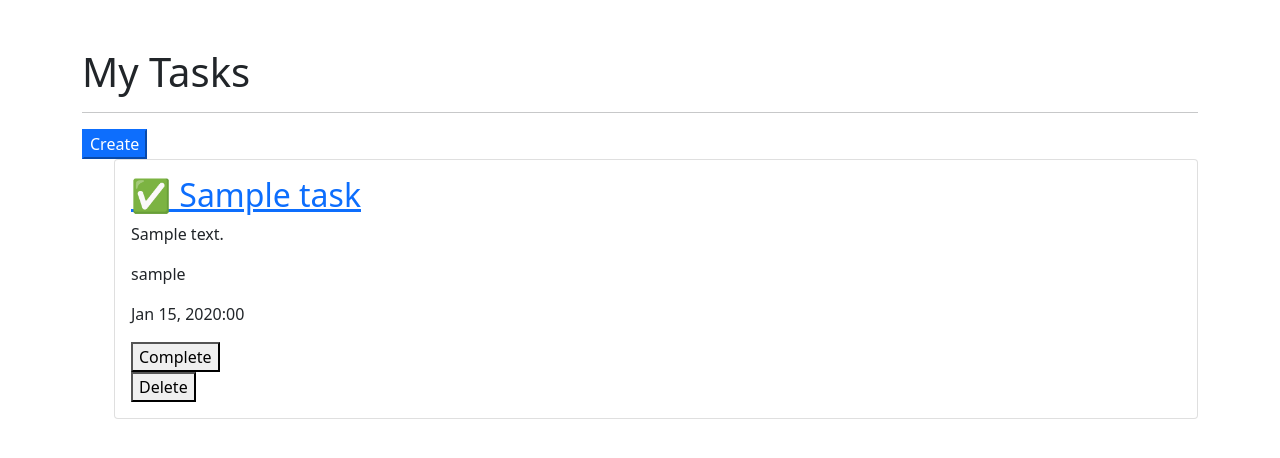
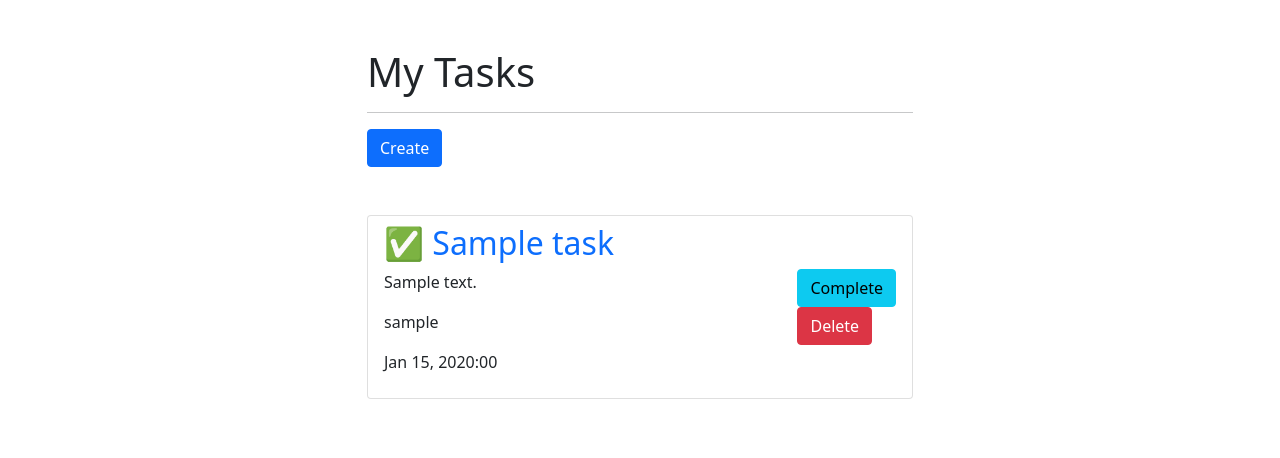
Before and after one commit to daniborja/django-app-init, a Django app: page /tasks/ in a window 1280 px wide. Shown: the part 56-514 px from the top of the page. Run offline with Django 5.2, Linux system fonts and the light colour scheme; a user stored in the database is signed in; tables that the repository leaves empty hold one stand-in row (values such as "Sample post").

Commit message:
[ADD]: bootstrap styles

```diff
--- a/tasks/static/css/main.css
+++ b/tasks/static/css/main.css
@@ -1,3 +1,7 @@
+a {
+  text-decoration: none !important;
+}
+
 /* body {
   background-color: #202020;
   color: white;
--- a/tasks/templates/home/home.html
+++ b/tasks/templates/home/home.html
@@ -34,10 +34,13 @@
     similique quasi voluptates?
   </p>
 
+  <!-- user is provided by Django -->
+  {% if not user.is_authenticated %}
   <div class="text-center">
     <a href="{% url 'signup' %}" class="btn btn-primary">Register</a>
     <a href="{% url 'login' %}" class="btn btn-secondary">Login</a>
   </div>
+  {% endif %}
 </section>
 
 {% endblock %}
--- a/tasks/templates/layouts/task_layout.html
+++ b/tasks/templates/layouts/task_layout.html
@@ -8,9 +8,6 @@
     <meta name="viewport" content="width=device-width, initial-scale=1.0" />
     <title>Task Manager</title>
 
-    <!-- CSS styles -->
-    <link rel="stylesheet" href="{% static 'css/main.css' %}" />
-
     <!-- Bootstrap -->
     <link
       href="https://cdn.jsdelivr.net/npm/bootstrap@5.1.3/dist/css/bootstrap.min.css"
@@ -18,6 +15,9 @@
       integrity="sha384-1BmE4kWBq78iYhFldvKuhfTAU6auU8tT94WrHftjDbrCEXSU1oBoqyl2QvZ6jIW3"
       crossorigin="anonymous"
     />
+
+    <!-- CSS styles -->
+    <link rel="stylesheet" href="{% static 'css/main.css' %}" />
   </head>
   <body>
     <!-- ========= Layout content ========= -->
@@ -32,6 +32,7 @@
             </li>
 
             <!-- ====== Django auth ====== -->
+            <!-- user is provided by Django -->
             {% if user.is_authenticated %}
             <li class="nav-item">
               <a class="nav-link" href="{% url 'tasks' %}">Tasks</a>
--- a/tasks/templates/tasks/tasks.html
+++ b/tasks/templates/tasks/tasks.html
@@ -3,23 +3,26 @@
 <!-- block is a Keyword & content is a standarized name, but i could be anything -->
 {% block content %}
 
+<div class="row">
+  <div class="col-md-6 offset-md-3">
     <h1>My Tasks</h1>
     <hr />
 
-<a href="{% url 'create_task' %}">
-  <button class="btn-primary">Create</button>
-</a>
+    <a href="{% url 'create_task' %}" class="btn btn-primary mb-5">Create</a>
 
     <!-- ====== FOR loop ====== -->
-<ul class="card-container">
+    <ul class="list-group">
       {% for task in tasks %}
 
-  <div class="card">
-    <div class="card-body">
+      <li
+        class="list-group-item d-flex justify-content-between align-items-center"
+      >
         <div>
           <!-- url 'url_name' params_to_concat: /projects/id -->
           <a href="{% url 'task' task.id %}">
-          <h2>{% if task.done %} ✅ {% else %} ⏰ {% endif %}{{task.title}}</h2>
+            <h2>
+              {% if task.done %} ✅ {% else %} ⏰ {% endif %}{{task.title}}
+            </h2>
           </a>
 
           <p>{{task.description}}</p>
@@ -31,20 +34,21 @@
         <div class="action-btns-container">
           <form action="{% url 'complete_task' task.id %}" method="POST">
             {% csrf_token %}
-          <button type="submit">
+            <button type="submit" class="btn btn-info">
               {% if task.done %} Complete {% else %} Incomplete {% endif %}
             </button>
           </form>
 
           <form action="{% url 'delete_task' task.id %}" method="POST">
             {% csrf_token %}
-          <button type="submit" class="btn-delete">Delete</button>
+            <button type="submit" class="btn btn-danger">Delete</button>
           </form>
         </div>
+      </li>
+
+      {% endfor %}
+    </ul>
   </div>
 </div>
 
-  {% endfor %}
-</ul>
-
 {% endblock %}
```
Also changed, not shown: tasks/forms.py (+20 -2 lines), tasks/templates/tasks/create_task.html (+9 -2 lines), tasks/templates/tasks/task.html (+8 -5 lines). Lines whose indentation alone changed are shown as unchanged.
